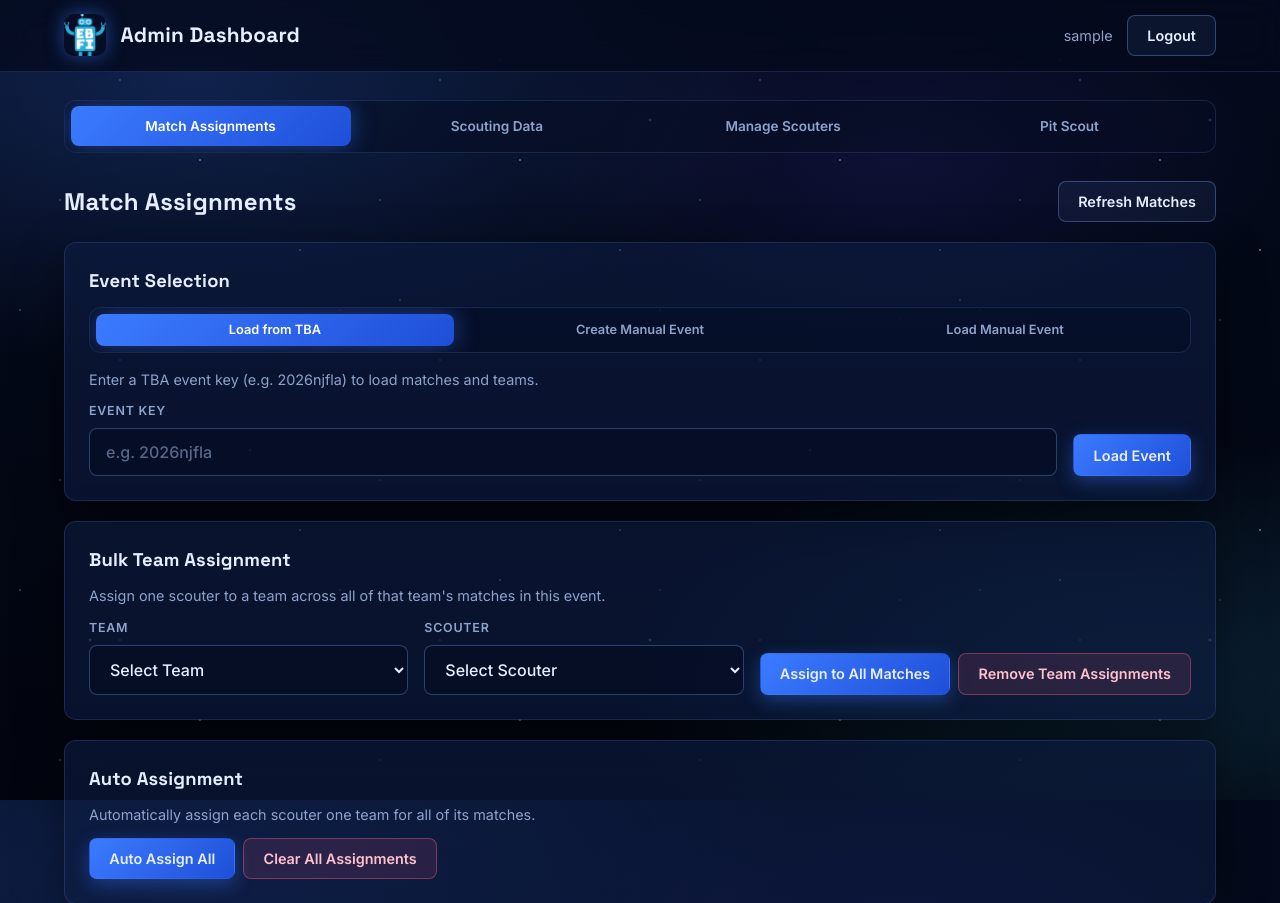
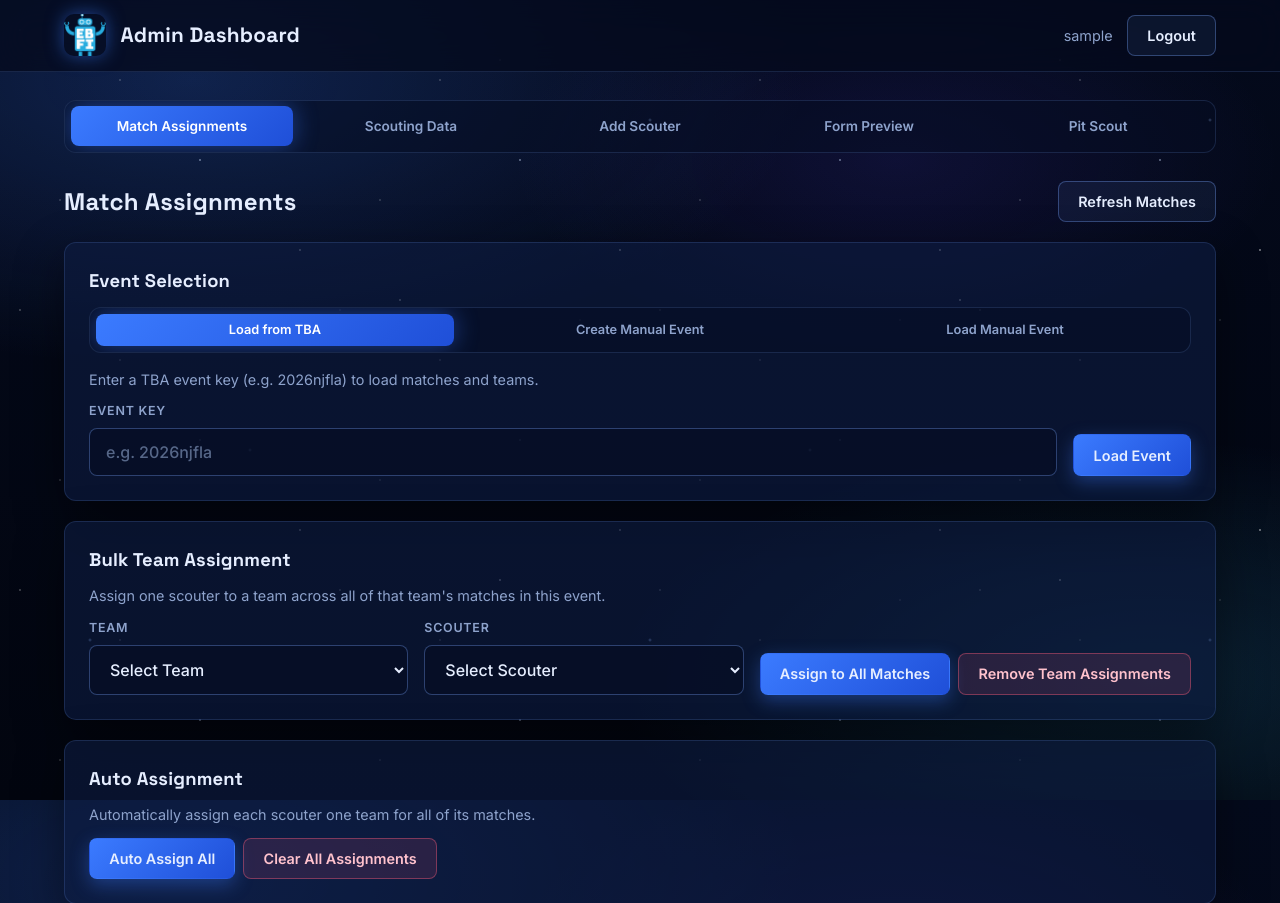
Before and after one commit to SudayKukreja/astraea-scouting-app, a Flask app: template astraea/templates/admin_dashboard.html in a window 1280 px wide. Shown: the top 903 px of the page. Run offline with Flask 3, Linux system fonts and the light colour scheme; the template is opened without the code that fills it, so the values that code supplies are empty; the visitor is signed in with stand-in values (Sample User, id 1).

Commit message:
Simplify scouter tab, add admin form preview - Deploy 2026-10-16 00:48:39
- Replace Manage Scouters list with an Add Scouter form
- Remove scouter delete and stats endpoints
- Add Form Preview tab: admins can try scout/pit forms without saving

Co-Authored-By: Claude Opus 5.5 <noreply@anthropic.com>

```diff
--- a/astraea/auth.py
+++ b/astraea/auth.py
@@ -100,11 +100,3 @@ def create_scouter(username, password, name):
 
 def get_all_scouters():
     return {k: v for k, v in load_users().items() if v.get('role') == 'scouter'}
-
-
-def delete_scouter(username):
-    with update_json(USERS_FILE, {}) as users:
-        if users.get(username, {}).get('role') != 'scouter':
-            return False
-        del users[username]
-    return True
--- a/astraea/routes/pages.py
+++ b/astraea/routes/pages.py
@@ -56,10 +56,15 @@ def scouter_dashboard():
     return render_template('scouter_dashboard.html')
 
 
+def is_preview():
+    return request.args.get('preview') == '1' and current_role() == 'admin'
+
+
 @bp.route('/scout')
 @login_required
 def scout_form():
     return render_template('scout_form.html',
+                           preview=is_preview(),
                            prefill_team=request.args.get('team', ''),
                            prefill_match=request.args.get('match', ''))
 
@@ -70,6 +75,7 @@ def pit_scout_form():
     if current_role() not in ('pit_scouter', 'admin'):
         return redirect('/dashboard')
     return render_template('pit_scout.html',
+                           preview=is_preview(),
                            prefill_team=request.args.get('team', ''),
                            prefill_event=request.args.get('event', ''))
 
--- a/astraea/static/js/admin_dashboard.js
+++ b/astraea/static/js/admin_dashboard.js
@@ -276,56 +276,24 @@ async function clearAllAssignments() {
 
 async function loadScouters() {
   try {
-    const [scouterData, stats] = await Promise.all([getJSON('/api/admin/scouters'), getJSON('/api/admin/scouter-stats')]);
-    scouters = scouterData;
+    scouters = await getJSON('/api/admin/scouters');
     $('bulk-scouter').innerHTML = scouterOptions();
-    const entries = Object.entries(scouters);
-    $('scouters-list').innerHTML = entries.length ? entries.map(([username, s]) => {
-      const st = stats[username] || { completed: 0, assigned: 0 };
-      return `
-        <div class="panel scouter-card">
-          <div>
-            <h4>${esc(s.name)}</h4>
-            <p class="muted">@${esc(username)} &middot; ${st.completed}/${st.assigned} matches completed</p>
-          </div>
-          <button onclick="deleteScouter('${esc(username)}')" class="btn btn-danger btn-sm">Delete</button>
-        </div>`;
-    }).join('') : '<p class="info-text">No scouters found. Create some scouters to get started.</p>';
-  } catch {
-    $('scouters-list').innerHTML = '<p class="error">Error loading scouters. Please refresh the page.</p>';
+  } catch (err) {
+    toast(err.message, 'error');
   }
-}
-
-function showCreateScouterModal() {
-  $('create-scouter-modal').hidden = false;
-}
-
-function hideCreateScouterModal() {
-  $('create-scouter-modal').hidden = true;
-  $('create-scouter-form').reset();
 }
 
 async function createScouterSubmit(e) {
   e.preventDefault();
   try {
+    const name = $('scouter-name').value.trim();
     await postJSON('/api/admin/create-scouter', {
-      name: $('scouter-name').value.trim(),
+      name,
       username: $('scouter-username').value.trim(),
       password: $('scouter-password').value
     });
-    hideCreateScouterModal();
-    toast('Scouter created successfully!');
-    loadScouters();
-  } catch (err) {
-    toast(err.message, 'error');
-  }
-}
-
-async function deleteScouter(username) {
-  if (!confirm(`Delete scouter "${username}"?`)) return;
-  try {
-    await deleteJSON(`/api/admin/scouters/${encodeURIComponent(username)}`);
-    toast('Scouter deleted');
+    e.target.reset();
+    toast(`Scouter ${name} added!`);
     loadScouters();
   } catch (err) {
     toast(err.message, 'error');
@@ -623,7 +591,6 @@ function showPanel(selector, id) {
 document.addEventListener('DOMContentLoaded', () => {
   bindTabs('.dashboard-tabs .tab-btn[data-tab]', 'tab', tab => {
     showPanel('.tab-content', tab);
-    if (tab === 'scouters') loadScouters();
     if (tab === 'data') loadData();
   });
   bindTabs('.event-tab-btn', 'eventTab', tab => {
@@ -642,9 +609,7 @@ document.addEventListener('DOMContentLoaded', () => {
   $('create-scouter-form').addEventListener('submit', createScouterSubmit);
 
   document.addEventListener('click', e => {
-    if (!e.target.classList.contains('modal')) return;
-    closeModal();
-    hideCreateScouterModal();
+    if (e.target.classList.contains('modal')) closeModal();
   });
 
   addManualMatch();
--- a/astraea/static/js/sw.js
+++ b/astraea/static/js/sw.js
@@ -1,5 +1,5 @@
-const STATIC_CACHE = 'astraea-static-v20261016-004054';
-const DYNAMIC_CACHE = 'astraea-dynamic-v20261016-004054';
+const STATIC_CACHE = 'astraea-static-v20261016-004838';
+const DYNAMIC_CACHE = 'astraea-dynamic-v20261016-004838';
 
 const STATIC_ASSETS = [
   '/login',
--- /dev/null
+++ b/astraea/templates/_preview_banner.html
@@ -0,0 +1,6 @@
+{% if preview %}
+<div class="preview-banner">
+  <span>Preview mode: submissions are validated but not saved</span>
+  <a href="/admin" class="btn btn-ghost btn-xs">Back to Admin</a>
+</div>
+{% endif %}
--- a/astraea/templates/admin_dashboard.html
+++ b/astraea/templates/admin_dashboard.html
@@ -8,7 +8,8 @@
     <div class="tabs dashboard-tabs">
       <button class="tab-btn active" data-tab="assignments">Match Assignments</button>
       <button class="tab-btn" data-tab="data">Scouting Data</button>
-      <button class="tab-btn" data-tab="scouters">Manage Scouters</button>
+      <button class="tab-btn" data-tab="scouters">Add Scouter</button>
+      <button class="tab-btn" data-tab="preview">Form Preview</button>
       <a class="tab-btn" href="/pit-scout">Pit Scout</a>
     </div>
 
@@ -140,36 +141,38 @@
 
     <section id="scouters" class="tab-content">
       <div class="tab-header">
-        <h2>Manage Scouters</h2>
-        <button onclick="showCreateScouterModal()" class="btn btn-primary">Add New Scouter</button>
+        <h2>Add Scouter</h2>
       </div>
-      <div id="scouters-list" class="scouters-list"></div>
-    </section>
-  </main>
-</div>
-
-<div id="create-scouter-modal" class="modal" hidden>
-  <div class="modal-content">
-    <h3>Create New Scouter</h3>
-    <form id="create-scouter-form">
+      <form id="create-scouter-form" class="panel scouter-form">
         <div class="form-group">
           <label for="scouter-name">Full Name</label>
           <input type="text" id="scouter-name" required>
         </div>
         <div class="form-group">
           <label for="scouter-username">Username</label>
-        <input type="text" id="scouter-username" required>
+          <input type="text" id="scouter-username" required autocomplete="off">
         </div>
         <div class="form-group">
           <label for="scouter-password">Password</label>
-        <input type="password" id="scouter-password" required>
+          <input type="password" id="scouter-password" required autocomplete="new-password">
         </div>
-      <div class="modal-actions">
-        <button type="button" class="btn btn-ghost" onclick="hideCreateScouterModal()">Cancel</button>
-        <button type="submit" class="btn btn-primary">Create Scouter</button>
+        <button type="submit" class="btn btn-primary">Add Scouter</button>
+      </form>
+    </section>
+
+    <section id="preview" class="tab-content">
+      <div class="tab-header">
+        <h2>Form Preview</h2>
       </div>
-    </form>
+      <div class="panel">
+        <p class="muted">Open the forms exactly as scouters see them. Validation runs normally, but submissions are not saved and no assignments are marked complete.</p>
+        <div class="button-row">
+          <a href="/scout?preview=1&team=6897&match=1" target="_blank" class="btn btn-primary">Preview Scout Form</a>
+          <a href="/pit-scout?preview=1&team=6897" target="_blank" class="btn btn-ghost">Preview Pit Form</a>
         </div>
+      </div>
+    </section>
+  </main>
 </div>
 {% endblock %}
 {% block scripts %}
--- a/astraea/templates/pit_scout.html
+++ b/astraea/templates/pit_scout.html
@@ -1,6 +1,7 @@
 {% extends "base.html" %}
 {% block title %}Pit Scouting - Astraea Scouting{% endblock %}
 {% block content %}
+{% include "_preview_banner.html" %}
 <div class="app-container">
   <div class="card container">
     <div class="app-header">
@@ -17,7 +18,7 @@
     </div>
 
     <div class="app-content">
-      <form id="pit-scout-form">
+      <form id="pit-scout-form"{% if preview %} data-preview="1"{% endif %}>
         <div class="form-section">
           <h2 class="section-title">Team Information</h2>
           <div class="form-row">
--- a/astraea/templates/scout_form.html
+++ b/astraea/templates/scout_form.html
@@ -1,6 +1,7 @@
 {% extends "base.html" %}
 {% block title %}Astraea Robotics Scouting{% endblock %}
 {% block content %}
+{% include "_preview_banner.html" %}
 <div class="app-container">
   <div class="card container">
     <div class="app-header">
@@ -14,7 +15,7 @@
     </div>
 
     <div class="app-content">
-      <form id="scout-form">
+      <form id="scout-form"{% if preview %} data-preview="1"{% endif %}>
         <div class="form-section">
           <h2 class="section-title">Scout Information</h2>
           <div class="form-row">
```
Also changed, not shown: astraea/routes/admin.py (+1 -21 lines), astraea/static/css/app.css (+22 -6 lines), astraea/static/js/pit_scout.js (+8 -0 lines), astraea/static/js/scout_form.js (+10 -2 lines). Lines whose indentation alone changed are shown as unchanged.
